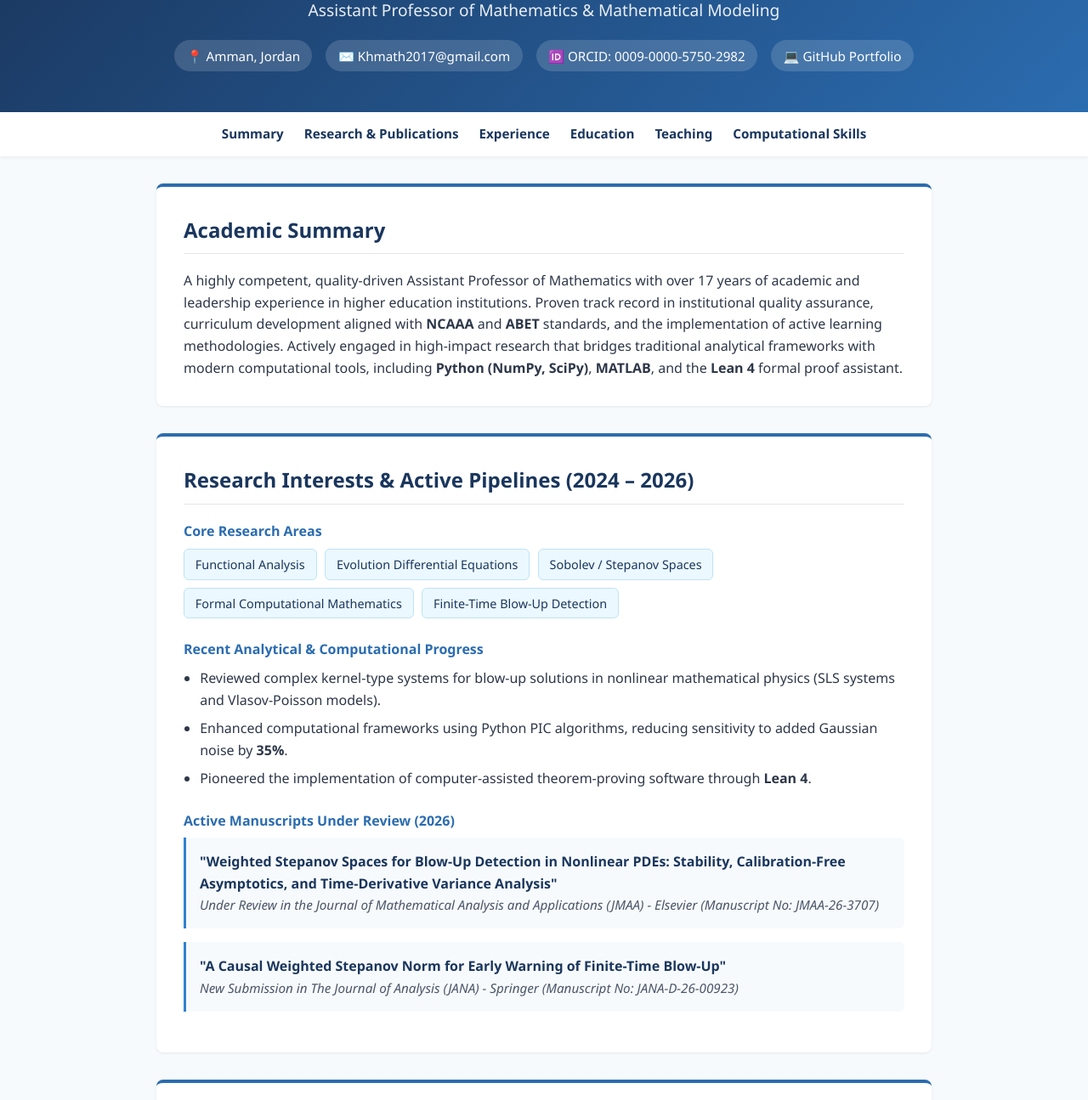
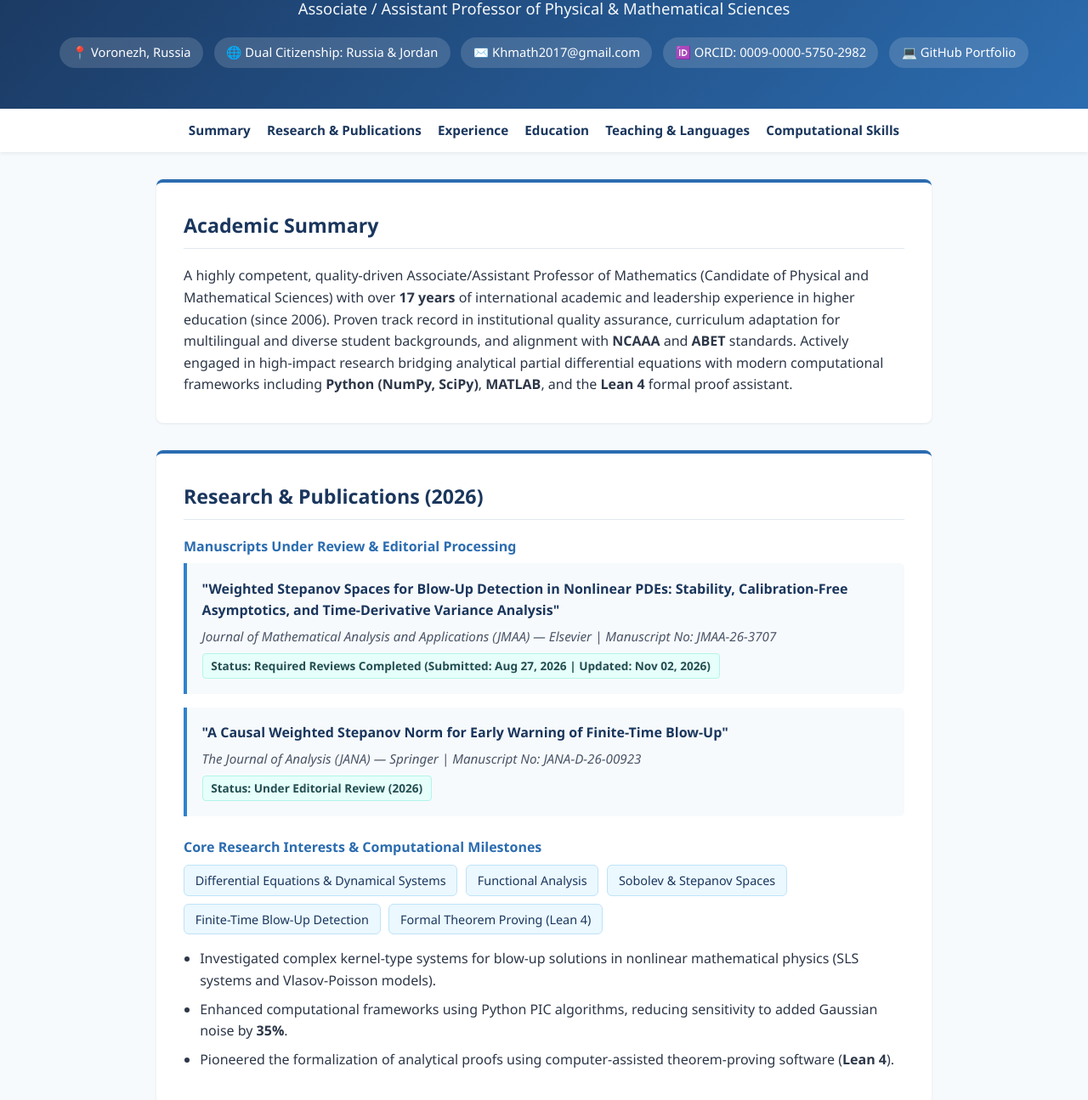
Before and after one commit to khmath2017-sys/khmath2017-sys.github.io, a plain HTML site: page index.html in a window 1280 px wide. Shown: the part 120-1415 px from the top of the page at 85% size. Drawn offline with Linux system fonts and the light colour scheme.

Commit message:
Update index.html

```diff
--- a/index.html
+++ b/index.html
@@ -19,6 +19,9 @@
             margin: 0;
             padding: 0;
         }
+        html {
+            scroll-behavior: smooth;
+        }
         body {
             font-family: 'Segoe UI', Tahoma, Geneva, Verdana, sans-serif;
             line-height: 1.6;
@@ -32,21 +35,21 @@
             text-align: center;
         }
         header h1 {
-            font-size: 2.4rem;
+            font-size: 2.3rem;
             margin-bottom: 0.5rem;
             letter-spacing: 0.5px;
         }
         header p.subtitle {
-            font-size: 1.2rem;
-            opacity: 0.9;
+            font-size: 1.15rem;
+            opacity: 0.95;
             margin-bottom: 1.2rem;
         }
         .contact-links {
             display: flex;
             flex-wrap: wrap;
             justify-content: center;
-            gap: 1rem;
-            font-size: 0.95rem;
+            gap: 0.8rem;
+            font-size: 0.92rem;
         }
         .contact-links a, .contact-links span {
             color: white;
@@ -61,7 +64,7 @@
         }
         nav {
             background: white;
-            box-shadow: 0 2px 4px rgba(0,0,0,0.05);
+            box-shadow: 0 2px 4px rgba(0,0,0,0.06);
             position: sticky;
             top: 0;
             z-index: 100;
@@ -72,7 +75,7 @@
             flex-wrap: wrap;
             list-style: none;
             padding: 0.8rem;
-            gap: 1.5rem;
+            gap: 1.2rem;
         }
         nav a {
             text-decoration: none;
@@ -95,10 +98,11 @@
             border-radius: 8px;
             box-shadow: 0 1px 3px rgba(0,0,0,0.08);
             border-top: 4px solid var(--secondary);
+            scroll-margin-top: 70px;
         }
         h2 {
             color: var(--primary);
-            font-size: 1.5rem;
+            font-size: 1.45rem;
             margin-bottom: 1.2rem;
             padding-bottom: 0.5rem;
             border-bottom: 1px solid var(--border);
@@ -146,19 +150,31 @@
         }
         .paper-box {
             background: var(--bg-light);
-            padding: 1rem;
-            border-left: 3px solid var(--accent);
+            padding: 1.1rem;
+            border-left: 4px solid var(--accent);
             margin-bottom: 1rem;
             border-radius: 0 6px 6px 0;
         }
         .paper-title {
             font-weight: bold;
             color: var(--primary);
+            margin-bottom: 0.3rem;
         }
         .paper-journal {
             font-style: italic;
             color: var(--text-muted);
             font-size: 0.95rem;
+        }
+        .paper-status {
+            display: inline-block;
+            margin-top: 0.5rem;
+            background: #e6fffa;
+            color: #234e52;
+            border: 1px solid #b2f5ea;
+            padding: 0.2rem 0.6rem;
+            border-radius: 4px;
+            font-size: 0.85rem;
+            font-weight: 600;
         }
         footer {
             text-align: center;
@@ -169,7 +185,7 @@
             background: white;
         }
         @media (max-width: 600px) {
-            header h1 { font-size: 1.8rem; }
+            header h1 { font-size: 1.75rem; }
             .item-header { flex-direction: column; }
         }
     </style>
@@ -178,9 +194,10 @@
 
 <header>
     <h1>Dr. Mohammad Khaleel Abu Nawas</h1>
-    <p class="subtitle">Assistant Professor of Mathematics & Mathematical Modeling</p>
+    <p class="subtitle">Associate / Assistant Professor of Physical & Mathematical Sciences</p>
     <div class="contact-links">
-        <span>📍 Amman, Jordan</span>
+        <span>📍 Voronezh, Russia</span>
+        <span>🌐 Dual Citizenship: Russia & Jordan</span>
         <a href="mailto:Khmath2017@gmail.com">✉️ Khmath2017@gmail.com</a>
         <a href="https://orcid.org" target="_blank">🆔 ORCID: 0009-0000-5750-2982</a>
         <a href="https://github.com" target="_blank">💻 GitHub Portfolio</a>
@@ -193,7 +210,7 @@
         <li><a href="#research">Research & Publications</a></li>
         <li><a href="#experience">Experience</a></li>
         <li><a href="#education">Education</a></li>
-        <li><a href="#teaching">Teaching</a></li>
+        <li><a href="#teaching">Teaching & Languages</a></li>
         <li><a href="#skills">Computational Skills</a></li>
     </ul>
 </nav>
@@ -202,41 +219,42 @@
 
     <section id="summary">
         <h2>Academic Summary</h2>
-        <p>A highly competent, quality-driven Assistant Professor of Mathematics with over 17 years of academic and leadership experience in higher education institutions. Proven track record in institutional quality assurance, curriculum development aligned with <strong>NCAAA</strong> and <strong>ABET</strong> standards, and the implementation of active learning methodologies. Actively engaged in high-impact research that bridges traditional analytical frameworks with modern computational tools, including <strong>Python (NumPy, SciPy)</strong>, <strong>MATLAB</strong>, and the <strong>Lean 4</strong> formal proof assistant.</p>
+        <p>A highly competent, quality-driven Associate/Assistant Professor of Mathematics (Candidate of Physical and Mathematical Sciences) with over <strong>17 years</strong> of international academic and leadership experience in higher education (since 2006). Proven track record in institutional quality assurance, curriculum adaptation for multilingual and diverse student backgrounds, and alignment with <strong>NCAAA</strong> and <strong>ABET</strong> standards. Actively engaged in high-impact research bridging analytical partial differential equations with modern computational frameworks including <strong>Python (NumPy, SciPy)</strong>, <strong>MATLAB</strong>, and the <strong>Lean 4</strong> formal proof assistant.</p>
     </section>
 
     <section id="research">
-        <h2>Research Interests & Active Pipelines (2024 – 2026)</h2>
+        <h2>Research & Publications (2026)</h2>
+
         <div class="item">
-            <div class="item-sub">Core Research Areas</div>
-            <div class="badge-container">
-                <span class="badge">Functional Analysis</span>
-                <span class="badge">Evolution Differential Equations</span>
-                <span class="badge">Sobolev / Stepanov Spaces</span>
-                <span class="badge">Formal Computational Mathematics</span>
-                <span class="badge">Finite-Time Blow-Up Detection</span>
+            <div class="item-sub">Manuscripts Under Review & Editorial Processing</div>
+
+            <div class="paper-box">
+                <div class="paper-title">"Weighted Stepanov Spaces for Blow-Up Detection in Nonlinear PDEs: Stability, Calibration-Free Asymptotics, and Time-Derivative Variance Analysis"</div>
+                <div class="paper-journal">Journal of Mathematical Analysis and Applications (JMAA) — Elsevier | Manuscript No: JMAA-26-3707</div>
+                <div class="paper-status">Status: Required Reviews Completed (Submitted: Aug 27, 2026 | Updated: Nov 02, 2026)</div>
+            </div>
+
+            <div class="paper-box">
+                <div class="paper-title">"A Causal Weighted Stepanov Norm for Early Warning of Finite-Time Blow-Up"</div>
+                <div class="paper-journal">The Journal of Analysis (JANA) — Springer | Manuscript No: JANA-D-26-00923</div>
+                <div class="paper-status">Status: Under Editorial Review (2026)</div>
             </div>
         </div>
 
         <div class="item" style="margin-top: 1.5rem;">
-            <div class="item-sub">Recent Analytical & Computational Progress</div>
+            <div class="item-sub">Core Research Interests & Computational Milestones</div>
+            <div class="badge-container" style="margin-bottom: 1rem;">
+                <span class="badge">Differential Equations & Dynamical Systems</span>
+                <span class="badge">Functional Analysis</span>
+                <span class="badge">Sobolev & Stepanov Spaces</span>
+                <span class="badge">Finite-Time Blow-Up Detection</span>
+                <span class="badge">Formal Theorem Proving (Lean 4)</span>
+            </div>
             <ul class="clean-list">
-                <li>Reviewed complex kernel-type systems for blow-up solutions in nonlinear mathematical physics (SLS systems and Vlasov-Poisson models).</li>
+                <li>Investigated complex kernel-type systems for blow-up solutions in nonlinear mathematical physics (SLS systems and Vlasov-Poisson models).</li>
                 <li>Enhanced computational frameworks using Python PIC algorithms, reducing sensitivity to added Gaussian noise by <strong>35%</strong>.</li>
-                <li>Pioneered the implementation of computer-assisted theorem-proving software through <strong>Lean 4</strong>.</li>
+                <li>Pioneered the formalization of analytical proofs using computer-assisted theorem-proving software (<strong>Lean 4</strong>).</li>
             </ul>
-        </div>
-
-        <div class="item" style="margin-top: 1.5rem;">
-            <div class="item-sub">Active Manuscripts Under Review (2026)</div>
-            <div class="paper-box">
-                <div class="paper-title">"Weighted Stepanov Spaces for Blow-Up Detection in Nonlinear PDEs: Stability, Calibration-Free Asymptotics, and Time-Derivative Variance Analysis"</div>
-                <div class="paper-journal">Under Review in the Journal of Mathematical Analysis and Applications (JMAA) - Elsevier (Manuscript No: JMAA-26-3707)</div>
-            </div>
-            <div class="paper-box">
-                <div class="paper-title">"A Causal Weighted Stepanov Norm for Early Warning of Finite-Time Blow-Up"</div>
-                <div class="paper-journal">New Submission in The Journal of Analysis (JANA) - Springer (Manuscript No: JANA-D-26-00923)</div>
-            </div>
         </div>
     </section>
 
@@ -244,11 +262,8 @@
         <h2>Academic & Administrative Experience</h2>
         <div class="item">
             <div class="item-header">
-                <span>Northern Border University (NBU), Arar, Kingdom of Saudi Arabia</span>
-                <span>2006 – 2023</span>
+                <span>Northern Border University (NBU), Kingdom of Saudi Arabia</span>
+                <span>2014 – 2023</span>
             </div>
-            <div class="item-sub">Assistant Professor of Mathematics</div>
+            <div class="item-sub">Vice Dean for Academic Affairs & Head of Computer Science Department</div>
             <ul class="clean-list">
-                <li><strong>Vice Dean of the College for Academic Affairs:</strong> Managed academic operations, ensured fair student admissions, and standardized learning assessments across various scientific departments.</li>
-                <li><strong>Head of the Computer Science Department:</strong> Led the academic team, managed teaching load distributions, and drove curriculum development initiatives.</li>
-                <li><strong>Chair of Quality Assurance Committees:</strong> Led the complete alignment of curricula with NCAAA and ABET standards; reviewed course specifications, annual reports, and course files.</li>
```
